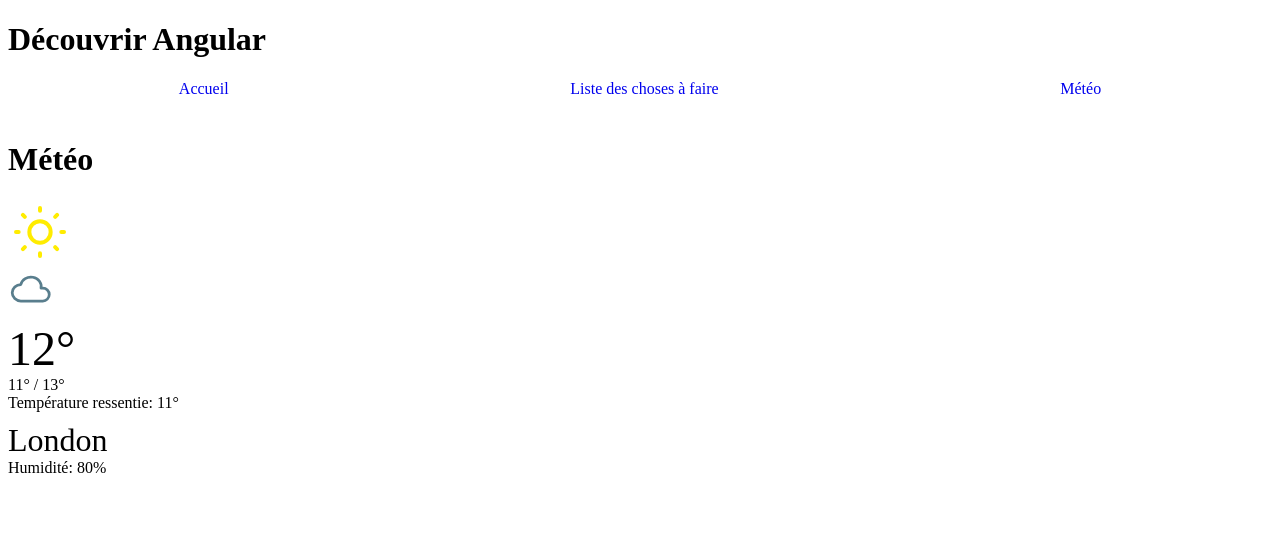
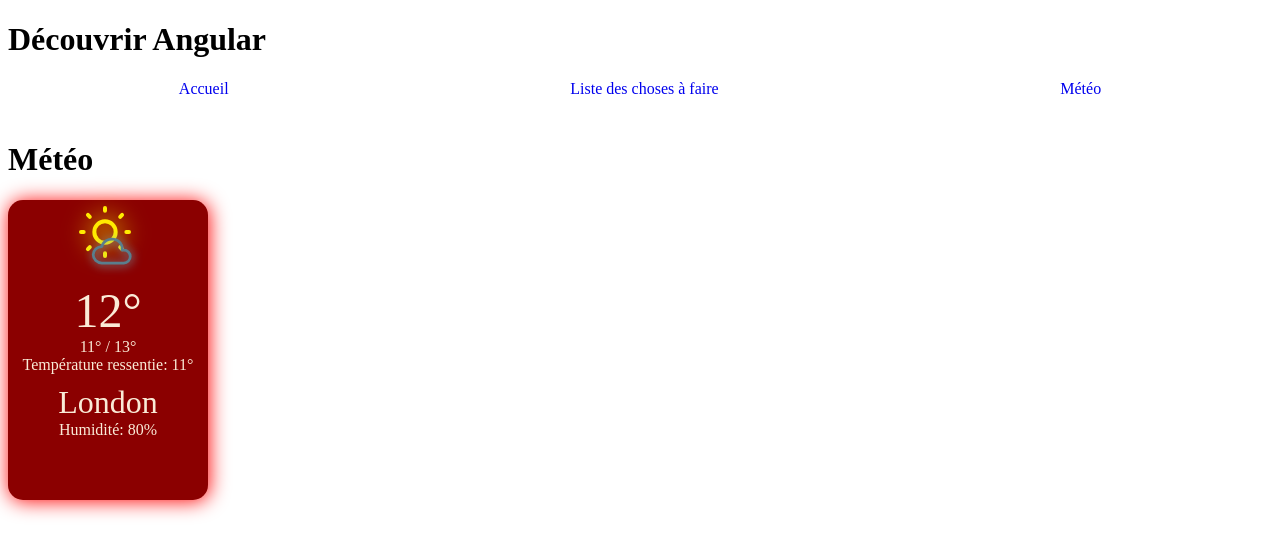
Before and after one commit to CodexMathematica/AngularProjetCours, an Angular app: page /weather in a window 1280 px wide. Shown: the top 556 px of the page. Built offline with nearby package versions, Linux system fonts and the light colour scheme.

Commit message:
add style

```diff
--- a/src/app/weather/weather.component.css
+++ b/src/app/weather/weather.component.css
@@ -0,0 +1,73 @@
+body {
+    margin: 0;
+    padding: 0;
+  }
+
+  #main {
+    display: flex;
+    flex-direction: column;
+    width: 200px;
+    height: 300px;
+    border-radius: 15px;
+  }
+  .row {
+    text-align: center;
+  }
+
+  .lune {
+    margin-top: 10px;
+    filter: drop-shadow(1px 1px 10px white);
+    animation-name: Astre;
+    animation-iteration-count: infinite;
+    animation-duration: 24s;
+    animation-timing-function: ease-in-out;
+    animation-direction: alternate;
+  }
+
+  .nuage {
+    margin-top: -38px;
+    filter: drop-shadow(1px 1px 5px rgb(104, 175, 197));
+    animation-name: Mouvement;
+    animation-iteration-count: infinite;
+    animation-duration: 10s;
+    animation-timing-function: ease-in-out;
+    animation-direction: alternate;
+  }
+
+  .soleil {
+    filter: drop-shadow(1px 1px 10px yellow);
+    animation-name: Astre;
+    animation-iteration-count: infinite;
+    animation-duration: 28s;
+    animation-timing-function: ease-in-out;
+    animation-direction: alternate;
+  }
+
+  @keyframes Mouvement {
+    from {
+      margin-left: -55px;
+    }
+    to {
+      margin-left: 65px;
+    }
+  }
+
+  @keyframes Astre {
+    from {
+      margin-left: -7px;
+    }
+    to {
+      margin-left: 7px;
+    }
+  }
+
+  .chaud {
+    background-color: darkred;
+    filter: drop-shadow(1px 1px 10px red);
+    color: antiquewhite;
+  }
+
+  .froid {
+    background-color: darkturquoise;
+    filter: drop-shadow(1px 1px 5px rgb(104, 175, 197));
+  }
```
